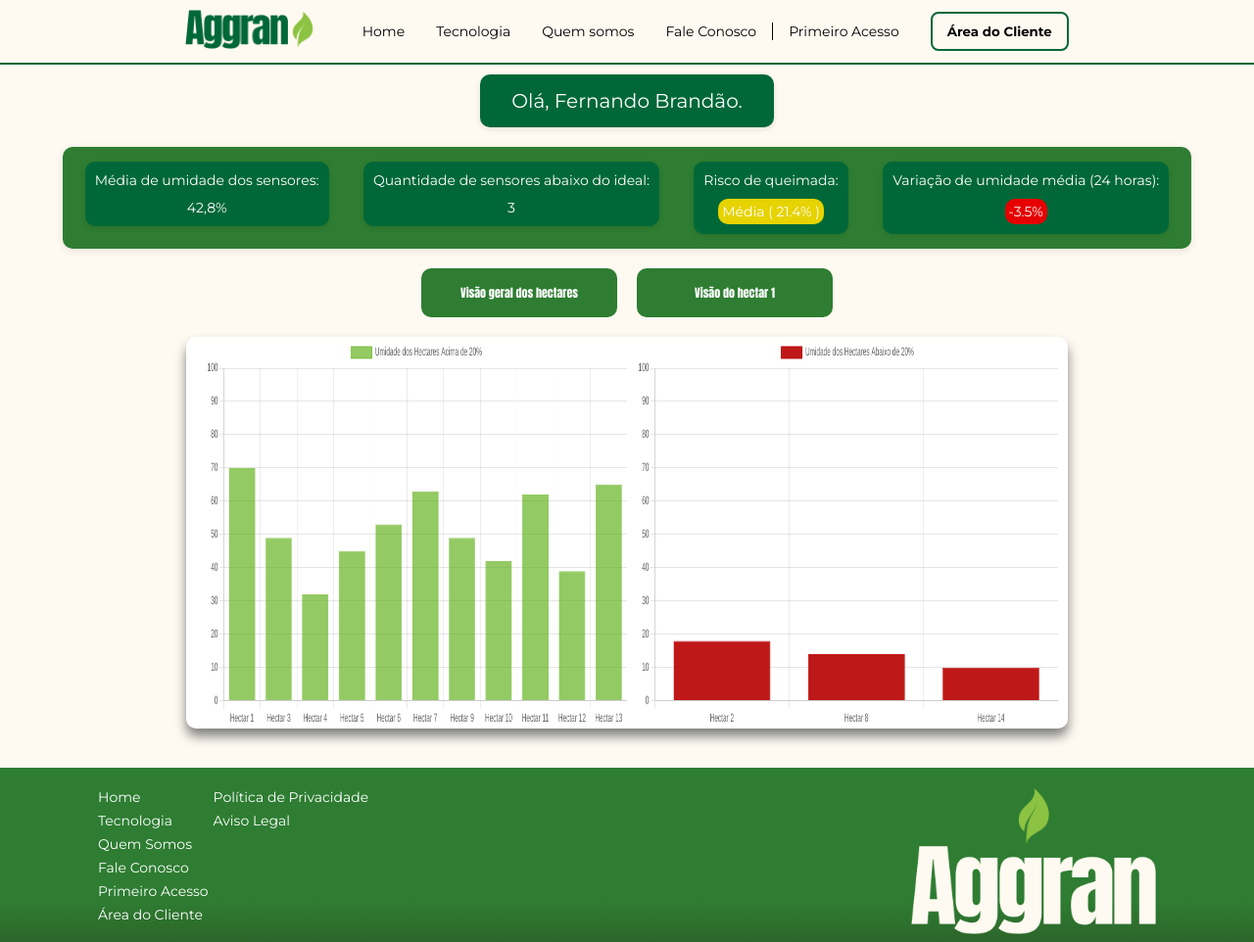
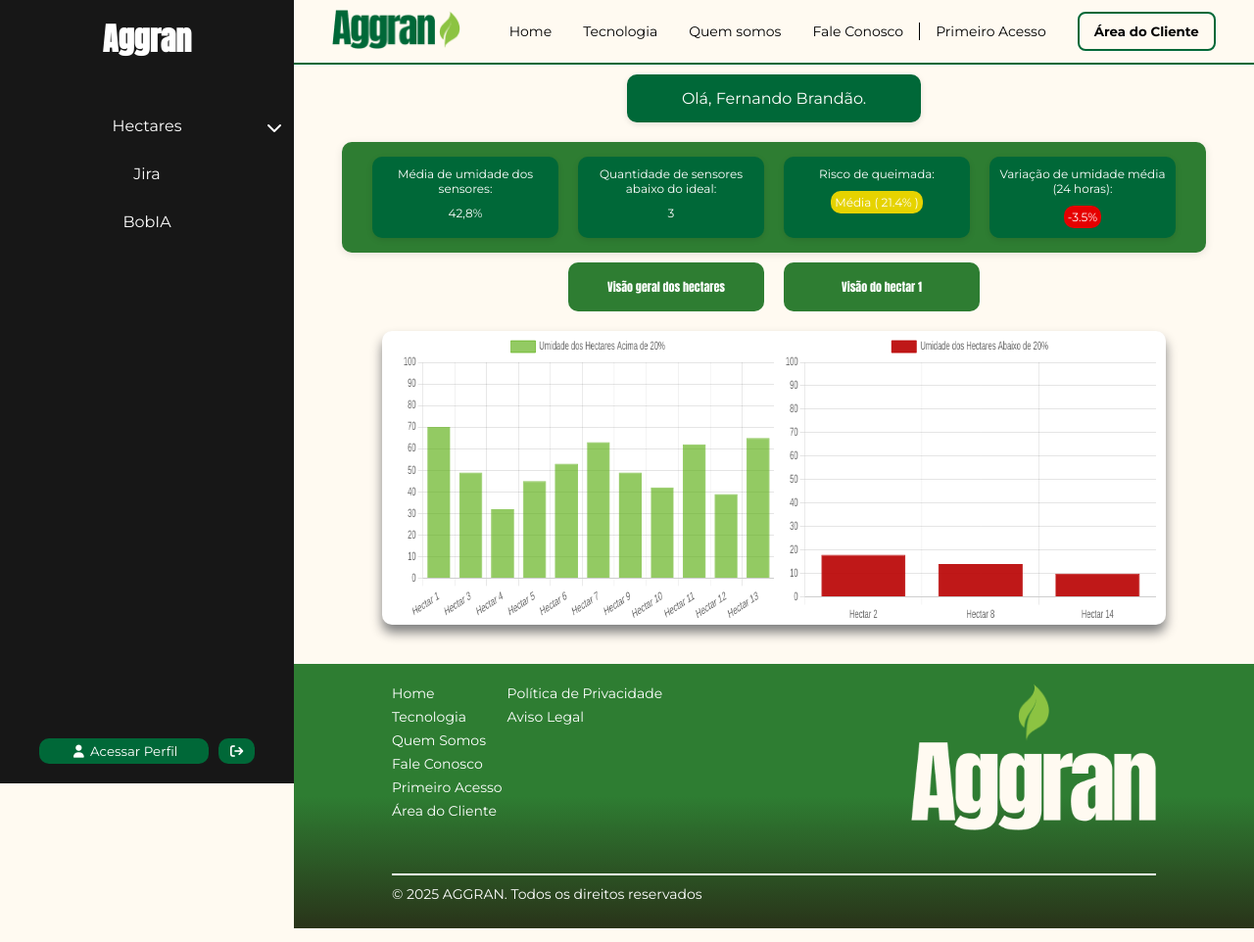
Before and after one commit to Piagro25/Aggran-Grupo-9, a plain HTML site: page Site Aggran/dashboard.html in a window 1280 px wide. Shown: the top 962 px of the page at 98% size. Drawn offline with nearby package versions, Linux system fonts and the light colour scheme.

Commit message:
Dashboard Sidebar

```diff
--- a/Site Aggran/dashboard.html
+++ b/Site Aggran/dashboard.html
@@ -5,26 +5,64 @@
       <meta name="viewport" content="width=device-width, initial-scale=1.0" />
       <title>DashBoard</title>
       <script src="https://cdn.jsdelivr.net/npm/chart.js"></script>
-    <link rel="stylesheet" href="https://fonts.googleapis.com/css2?family=Material+Symbols+Rounded:opsz,wght,FILL,GRAD@24,400,0,0" />
+      <link rel="stylesheet" href="https://cdnjs.cloudflare.com/ajax/libs/font-awesome/7.0.1/css/all.min.css" integrity="sha512-2SwdPD6INVrV/lHTZbO2nodKhrnDdJK9/kg2XD1r9uGqPo1cUbujc+IYdlYdEErWNu69gVcYgdxlmVmzTWnetw==" crossorigin="anonymous" referrerpolicy="no-referrer" />
       <link rel="stylesheet" href="style.css" />
    </head>
    <style>
       canvas {
          width: 50% !important;
-      height: 400px !important;
+         height: 300px !important;
          margin-bottom: 30px;
       }
    </style>
 
-  <body>
+   <body class="dashboard-body">
 
       <div class="sidebar">
-      <div></div>
+         <div class="navbar">
+            <h1>Aggran</h1>
+
+            <ul>
+               <li>
+                  <p>
+                     Hectares
+                     <i class="fa-solid fa-chevron-down"></i>
+                     <i class="fa-solid fa-chevron-up"></i>
+                     <i class="fa-solid fa-chevron-up"></i>
+                     <i class="fa-solid fa-chevron-up"></i>
+                  </p>
+
+                  <div class="dropdown">
+                     <ul>
+                        <li>Hectar 1</li>
+                        <li>Hectar 2</li>
+                        <li>Hectar 3</li>
+                        <li>Hectar 4</li>
+                        <li>Hectar 5</li>
+                        <li>Hectar 6</li>
+                        <li>Hectar 7</li>
+                        <li>Hectar 8</li>
+                        <li>Hectar 9</li>
+                        <li>Hectar 10</li>
+                     </ul>
+                  </div>
+              </li>
+               <li><a href=""><span></span>Jira</a></li>
+               <li><a href=""><span></span>BobIA</a></li>
+            </ul>
+         </div>
+
+         <div class="profile-options">
+            <button><i class="fa-solid fa-user"></i>  Acessar Perfil</button>
+            <button>
+               <i class="fa-solid fa-arrow-right-from-bracket"></i>
+            </button>
+         </div>
       </div>
 
       <div class="header">
          <div class="logo_wrapper">
-            <img class="logo" width="105px" height="40px" src="./Assets/logo_header.png" alt="">
+            <img class="logo" width="105px" height="40px" src="./Assets/logo_header.png" alt="" />
             <img class="logo" width="21.27px" height=39px" src="./Assets/folha_header.png" alt="">
          </div>
          <ul class="navbar">
@@ -55,16 +93,28 @@
          </div>
          <div class="kpis" id="div_kpis">
             <div class="kpi">
-            <div>Média de umidade dos sensores:<p>42,8%</p></div>
+               <div>
+                  Média de umidade dos sensores:
+                  <p>42,8%</p>
+               </div>
             </div>
             <div class="kpi">
-            <div>Quantidade de sensores abaixo do ideal:<p>3</p></div>
+               <div>
+                  Quantidade de sensores abaixo do ideal:
+                  <p>3</p>
+               </div>
             </div>
             <div class="kpi">
-            <div>Risco de queimada:<p class="risco-queimada">Média ( 21.4% ) </p></div>
+               <div>
+                  Risco de queimada:
+                  <p class="risco-queimada">Média ( 21.4% )</p>
+               </div>
             </div>
             <div class="kpi">
-            <div>Variação de umidade média (24 horas):<p class="umidade-media">-3.5%</p></div>
+               <div>
+                  Variação de umidade média (24 horas):
+                  <p class="umidade-media">-3.5%</p>
+               </div>
             </div>
          </div>
 
@@ -81,13 +131,11 @@
             <canvas id="graficoAbaixoGeral"></canvas>
          </div>
 
-        <div class="container_dash" id="grafico_sensor" style="display: none;">
+         <div class="container_dash" id="grafico_sensor" style="display: none">
             <canvas id="graficoAcimaSensor"></canvas>
             <canvas id="graficoAbaixoSensor"></canvas>
          </div>
       </div>
-    </div>
-
 
       <div class="footer">
          <div class="footer_wrapper">
@@ -118,34 +166,21 @@
                </li>
             </ul>
             <div class="footer_logo_wrapper">
-                <img width="32px" height="60px" src="./Assets/folha_footer.png" alt="">
-                <img width="250px" height="90px" src="./Assets/logo_footer.png" alt="">
+               <img width="32px" height="60px" src="./Assets/folha_footer.png" alt="" />
+               <img width="250px" height="90px" src="./Assets/logo_footer.png" alt="" />
             </div>
          </div>
-        <p> &copy; 2025 AGGRAN. Todos os direitos reservados</p>
+         <p>&copy; 2025 AGGRAN. Todos os direitos reservados</p>
       </div>
    </body>
 
    <script>
-
       // Grafico 1: Sensores Acima de 20%
 
       new Chart(document.getElementById("graficoAcimaGeral"), {
          type: "bar",
          data: {
-        labels: [
-          "Hectar 1",
-          "Hectar 3",
-          "Hectar 4",
-          "Hectar 5",
-          "Hectar 6",
-          "Hectar 7",
-          "Hectar 9",
-          "Hectar 10",
-          "Hectar 11",
-          "Hectar 12",
-          "Hectar 13",
-        ],
+            labels: ["Hectar 1", "Hectar 3", "Hectar 4", "Hectar 5", "Hectar 6", "Hectar 7", "Hectar 9", "Hectar 10", "Hectar 11", "Hectar 12", "Hectar 13"],
             datasets: [
                {
                   label: "Umidade dos Hectares Acima de 20%",
@@ -153,7 +188,7 @@
                   backgroundColor: "rgba(90, 174, 17, 0.655)",
                   borderColor: "rgba(90, 174, 17, 0.655)",
                   borderWidth: 1,
-          }
+               },
                // }, {
                //   label: "Limite de Umidade Máxima",
                //   data: [null, null, 80, 80, 80, 80, 80],
@@ -168,7 +203,7 @@
          options: {
             scales: { y: { beginAtZero: true, max: 100 } },
          },
-    });
+      })
 
       // Gráfico 2: Sensores Abaixo de 20%
       new Chart(document.getElementById("graficoAbaixoGeral"), {
@@ -188,7 +223,7 @@
          options: {
             scales: { y: { beginAtZero: true, max: 100 } },
          },
-    });
+      })
 
       //
 
@@ -197,12 +232,7 @@
       new Chart(document.getElementById("graficoAcimaSensor"), {
          type: "bar",
          data: {
-        labels: [
-          "Sensor 1",
-          "Sensor 2",
-          "Sensor 4",
-
-        ],
+            labels: ["Sensor 1", "Sensor 2", "Sensor 4"],
             datasets: [
                {
                   label: "Umidade dos Sensores Acima de 20%",
@@ -216,7 +246,7 @@
          options: {
             scales: { y: { beginAtZero: true, max: 100 } },
          },
-    });
+      })
 
       // Gráfico 2: Sensores Abaixo de 20%
       new Chart(document.getElementById("graficoAbaixoSensor"), {
@@ -236,7 +266,7 @@
          options: {
             scales: { y: { beginAtZero: true, max: 100 } },
          },
-    });
+      })
 
       function geral() {
          grafico_geral.style.display = "flex"
@@ -275,6 +305,5 @@
         </div>
       `
       }
-
    </script>
 </html>
--- a/Site Aggran/style.css
+++ b/Site Aggran/style.css
@@ -1,5 +1,5 @@
-@import url('https://fonts.googleapis.com/css2?family=Montserrat:ital,wght@0,100..900;1,100..900&display=swap');
-@import url('https://fonts.googleapis.com/css2?family=Anton&family=Montserrat:ital,wght@0,100..900;1,100..900&display=swap');
+@import url("https://fonts.googleapis.com/css2?family=Montserrat:ital,wght@0,100..900;1,100..900&display=swap");
+@import url("https://fonts.googleapis.com/css2?family=Anton&family=Montserrat:ital,wght@0,100..900;1,100..900&display=swap");
 
 /* Aqui inicia-se o header */
 
@@ -9,32 +9,37 @@
    text-decoration: none;
    margin: 0;
    padding: 0;
-    font-family: 'Montserrat';
+   font-family: "Montserrat";
 }
 
 body {
    display: flex;
    flex-direction: column;
    justify-content: space-between;
-    height: 100%;
-    background-color: #FFFAF1;
+   min-height: 100dvh;
+   background-color: #fffaf1;
+}
+
+.dashboard-body {
+   margin-left: 300px;
 }
 
 .header {
    align-self: center;
    width: 100%;
-    background-color: #FFFAF1;
+   background-color: #fffaf1;
    position: sticky;
    top: 0px;
    padding: 10px 0px;
    border-bottom: 2px solid #006838;
+   z-index: 1;
 }
 
-.header, .header ul{
+.header,
+.header ul {
    display: flex;
    align-items: center;
    justify-content: center;
-
 }
 
 .header ul li {
@@ -42,12 +47,12 @@
    font-size: 14px;
 }
 
-.header ul li a{
+.header ul li a {
    position: relative;
 }
 
 .header ul li a::after {
-    content: '';
+   content: "";
    width: 0%;
    height: 2px;
    background-color: black;
@@ -79,7 +84,8 @@
    cursor: pointer;
 }
 
-.header ul li a,.header button a{
+.header ul li a,
+.header button a {
    color: black;
 }
 
@@ -89,18 +95,17 @@
    border-radius: 8px;
    background-color: transparent;
    transition: all 0.3s;
-
 }
 
 .header button:hover {
    padding: 10px 15px;
    border: 2px solid #006838;
    border-radius: 8px;
-    background-color:#006838
+   background-color: #006838;
 }
 
 .header button:hover a {
-    color:#E9F4DA
+   color: #e9f4da;
 }
 
 /*
@@ -139,7 +144,7 @@
 .main_text h2 {
    font-family: Anton;
    margin-bottom: 15px;
-    color: #2E7D32;
+   color: #2e7d32;
    font-size: 35px;
    text-align: left;
    width: 270px;
@@ -156,7 +161,7 @@
    display: flex;
    align-items: flex-start;
    gap: 10px;
-    background-color: #2E7D32;
+   background-color: #2e7d32;
    color: white;
    padding: 5% 5%;
 }
@@ -166,7 +171,6 @@
    flex-direction: column;
    align-self: center;
    width: 600px;
-
 }
 
 .inputs div:not(:nth-of-type(5)) {
@@ -196,9 +200,8 @@
    margin-bottom: 20px;
    align-self: center;
    justify-self: center;
-    color:#006838;
+   color: #006838;
 }
-
 
 .simulador_texto p {
    background-color: transparent;
@@ -218,9 +221,10 @@
    text-align: left;
 }
 
-
-.mensagens #div_mensagem1, .mensagens #div_mensagem2 , .mensagens #div_mensagem3  {
-    background-color:#e9f4da;;
+.mensagens #div_mensagem1,
+.mensagens #div_mensagem2,
+.mensagens #div_mensagem3 {
+   background-color: #e9f4da;
    padding: 10px;
    border-radius: 15px;
 }
@@ -248,11 +252,8 @@
    margin-bottom: 0px;
    align-self: center;
    justify-self: center;
-    color:#006838;
+   color: #006838;
 }
-
-
-
 
 .simulador_form {
    display: flex;
@@ -262,15 +263,14 @@
    width: 100%;
    max-width: 650px;
 
-    background-color: #FFFAF1;
+   background-color: #fffaf1;
    border-radius: 10px;
    padding: 30px;
    box-shadow: 0 4px 8px rgba(0, 0, 0, 0.2);
    color: black;
-
 }
 
-.checkbox{
+.checkbox {
    display: flex;
    align-items: center;
    justify-content: space-between;
@@ -288,13 +288,12 @@
    accent-color: #006838;
 }
 
-
 .simulador_form input {
    height: 50px;
    font-family: Montserrat;
    background-color: #e9f4da;
    border-radius: 10px;
-    border-color: #8CC342;
+   border-color: #8cc342;
    padding-left: 10px;
    font-size: 15px;
 }
@@ -302,10 +301,10 @@
 .simulador_form select {
    width: 200px;
    height: 50px;
-    background-color: #E9F4DA;
+   background-color: #e9f4da;
    border-radius: 10px;
    border-width: 4px;
-    border-color: #8CC342;
+   border-color: #8cc342;
    flex-direction: row wrap;
    padding-left: 10px;
    font-size: 15px;
@@ -317,7 +316,6 @@
    border: 6px solid green;
    border-radius: 10px;
    margin-bottom: 15px;
-
 }
 
 #simulador .simulador_texto label {
@@ -334,17 +332,15 @@
 
    width: 200px;
    height: 50px;
-    background-color: #E9F4DA;
+   background-color: #e9f4da;
    border-radius: 10px;
    border-width: 2px;
-    border-color: #8CC342;
+   border-color: #8cc342;
    display: flex;
    flex-direction: row wrap;
    padding-left: 10px;
    font-size: 15px;
-
 }
-
 
 #simulador .simulador_form button {
    font-family: Anton;
@@ -353,8 +349,8 @@
    justify-self: center;
    width: 50%;
    padding: 18px;
-    background-color: #2E7D32;
-    color: #FFFAF1;
+   background-color: #2e7d32;
+   color: #fffaf1;
    border: none;
    border-radius: 10px;
    margin-top: 10px;
@@ -372,11 +368,10 @@
    margin-bottom: 40px;
 }
 
-
 .container h2 {
    font-family: Anton;
    font-size: 50px;
-    color: #2E7D32;
+   color: #2e7d32;
 }
 
 .container p {
@@ -396,14 +391,15 @@
 
 .cliente_a {
    border: 1px solid green;
-    background-color: #E9F4DA;
+   background-color: #e9f4da;
    border-radius: 10px;
    padding: 50px;
    box-shadow: 0 4px 8px rgba(0, 0, 0, 0.2);
    color: black;
 }
 
-.cliente_a h3, .cliente_a span {
+.cliente_a h3,
+.cliente_a span {
    /* Força o H3 a ficar lado a lado */
    display: inline-block;
 
@@ -417,14 +413,15 @@
 
 .cliente_b {
    border: 1px solid green;
-    background-color: #E9F4DA;
+   background-color: #e9f4da;
    border-radius: 10px;
    padding: 50px;
    box-shadow: 0 4px 8px rgba(0, 0, 0, 0.2);
    color: black;
 }
 
-.cliente_b h3, .cliente_b span  {
+.cliente_b h3,
+.cliente_b span {
    display: inline-block;
    vertical-align: middle;
    margin-bottom: 30px;
@@ -433,14 +430,15 @@
 
 .cliente_c {
    border: 1px solid green;
-    background-color: #E9F4DA;
+   background-color: #e9f4da;
    border-radius: 10px;
    padding: 50px;
    box-shadow: 0 4px 8px rgba(0, 0, 0, 0.2);
    color: black;
 }
 
-.cliente_c h3, .cliente_c span{
+.cliente_c h3,
+.cliente_c span {
    display: inline-block;
    vertical-align: middle;
    margin-bottom: 30px;
@@ -462,15 +460,14 @@
    justify-content: center;
    align-items: center;
    flex-direction: column;
-
 }
 
 .conteudo-tech h1 {
-    color: #2E7D32;
+   color: #2e7d32;
    font-family: Anton;
    font-size: 38px;
    font-weight: 400;
-    color:  #006838;
+   color: #006838;
 
    display: flex;
    justify-self: flex-start;
@@ -492,22 +489,17 @@
    width: 300px;
    text-align: center;
    font-size: 16px;
-
 }
 
 .informativos {
    display: flex;
    justify-content: space-between;
    flex-direction: row;
-
 }
-
-
 
 /*
 Aqui inicia-se o login
 e se finaliza a tecnologia */
-
 
 .container {
    padding-top: 40px;
@@ -526,11 +518,10 @@
 }
 
 .div_corpo_login h1 {
-    color: #2E7D32;
+   color: #2e7d32;
    font-family: Anton;
    font-size: 35px;
    font-weight: 400;
-
 }
 
 .div_corpo_login span {
@@ -552,29 +543,27 @@
    flex-direction: column;
 }
 
-.form_inputs div{
+.form_inputs div {
    display: flex;
    flex-direction: column;
    justify-content: center;
    justify-self: center;
    flex-direction: column;
    margin-bottom: 20px;
-
 }
 
-.form_inputs div p{
+.form_inputs div p {
    display: flex;
    justify-content: flex-start;
    align-items: flex-start;
    flex-direction: column;
-    color:  #006838;
+   color: #006838;
    font-weight: bold;
    margin-bottom: -15px;
    font-size: 20px;
-
 }
 
-.form_inputs div span{
+.form_inputs div span {
    display: flex;
    justify-content: flex-end;
    align-items: flex-end;
@@ -589,7 +578,7 @@
    font-family: Montserrat;
    background-color: #e9f4da;
    border-radius: 10px;
-    border-color: #8CC342;
+   border-color: #8cc342;
    padding-left: 10px;
    font-size: 15px;
 }
@@ -610,7 +599,7 @@
    font-size: 14px;
    font-family: Anton;
    color: white;
-    background-color: #2E7D32;
+   background-color: #2e7d32;
    border: #006838;
    border-radius: 10px;
    justify-self: center;
@@ -618,7 +607,6 @@
    text-align: center;
    margin-bottom: 20px;
    transition: all 0.5s;
-
 }
 
 .button_login:hover {
@@ -650,7 +638,6 @@
 
 .div_corpo_login span a:hover {
    color: #006838;
-
 }
 
 /*
@@ -664,7 +651,6 @@
    align-items: center;
    flex-direction: column;
 
-
    /* flex: 1;
     display: flex;
     flex-direction: column;
@@ -674,19 +660,18 @@
     padding: 20px; */
 }
 
-.Conteudo h1{
-    color: #2E7D32;
+.Conteudo h1 {
+   color: #2e7d32;
    font-family: Anton;
    font-size: 30px;
    font-weight: 400;
-    color:  #006838;
+   color: #006838;
 
    display: flex;
    justify-self: flex-start;
    align-self: center;
    flex-direction: column;
-    margin: 30px 320px 45px 0  ;
-
+   margin: 30px 320px 45px 0;
 }
 
 .botões_tipo_cadastro {
@@ -708,7 +693,6 @@
    flex-direction: column;
    justify-content: center;
    align-items: center;
-
 }
 .config form {
    display: flex;
@@ -719,38 +703,36 @@
    margin-bottom: 45px;
 }
 
-.config form div input{
+.config form div input {
    width: 250px;
    height: 50px;
    font-family: Montserrat;
-    background-color: #E9F4DA;
+   background-color: #e9f4da;
    border-radius: 10px;
-    border-color: #8CC342;
+   border-color: #8cc342;
    display: flex;
    flex-direction: row wrap;
    padding-left: 10px;
    font-size: 15px;
 }
 
-.select_produção{
+.select_produção {
    width: 250px;
    height: 50px;
-    background-color: #E9F4DA;
+   background-color: #e9f4da;
    border-radius: 10px;
    border-width: 2px;
-    border-color: #8CC342;
+   border-color: #8cc342;
    display: flex;
    flex-direction: row wrap;
    padding-left: 10px;
    font-size: 15px;
-
 }
 
-.config form div p{
+.config form div p {
    display: flex;
-    color:  #006838;
+   color: #006838;
    font-weight: bold;
-
 }
 
 .button_cadastro {
@@ -759,7 +741,7 @@
    font-size: 14px;
    font-family: Anton;
    color: white;
-    background-color: #2E7D32;
+   background-color: #2e7d32;
    border: #006838;
    border-radius: 10px;
    justify-self: center;
@@ -767,14 +749,12 @@
    text-align: center;
    margin-bottom: 40px;
    transition: all 0.5s;
-
 }
 
 .button_cadastro:hover {
    cursor: pointer;
    scale: 1.1;
 }
-
 
 /*
 Aqui inicia-se o footer
@@ -788,8 +768,9 @@
    flex-direction: column;
    padding: 20px 100px;
    gap: 10px;
+   width: 100%;
    height: 270px;
-    background:linear-gradient(to bottom, #2E7D32 50%,#111D01E5)
+   background: linear-gradient(to bottom, #2e7d32 50%, #111d01e5);
 }
 
 .footer p {
@@ -797,8 +778,6 @@
    width: 100%;
    color: white;
    font-size: 14px;
-
-
 }
 
 .footer_wrapper {
@@ -809,7 +788,6 @@
    justify-content: space-between;
    align-self: flex;
    /* padding-bottom: 20px; */
-
 }
 
 .footer_wrapper ul {
@@ -823,15 +801,13 @@
 .footer_wrapper ul li a {
    color: white;
    font-size: 14px;
-
 }
 
 .footer_logo_wrapper {
    display: flex;
-    flex-direction:column;
+   flex-direction: column;
    align-items: center;
    align-self: flex-start;
-
 }
 
 .agora {
@@ -849,7 +825,7 @@
    height: 150px;
    font-family: Anton;
    color: white;
-    background-color: #2E7D32;
+   background-color: #2e7d32;
    border: #006838;
    border-radius: 10px;
    justify-content: space-between;
@@ -859,8 +835,6 @@
    margin-bottom: 5px;
    margin-top: 30px;
    gap: 10px;
-
-
 }
 
 /* Dashboard */
@@ -882,7 +856,7 @@
    color: #ffffff;
    background-color: #006838;
    box-shadow: 0 2px 6px rgba(0, 0, 0, 0.1);
-    font-size: 20px;
+   font-size: 16px;
 }
 
 /* kpi */
@@ -890,21 +864,20 @@
 .kpis {
    display: flex;
    width: 90%;
-    justify-content: space-around;
+   justify-content: center;
    justify-self: center;
-    flex-wrap: wrap;
-    background-color: #2E7D32;;
+   flex-wrap:wrap;
+   background-color: #2e7d32;
    padding: 5px;
    margin-top: 20px;
    border-radius: 10px;
    box-shadow: 0 2px 8px rgba(0, 0, 0, 0.1);
    text-align: center;
-    font-size: 14px;
+   font-size: 12px;
 }
 
 .kpi {
-    width: fit-content;
-    height: fit-content;
+   width: 190px;
    margin: 10px;
    padding: 10px;
    border-radius: 10px;
@@ -921,7 +894,7 @@
 
 .umidade-media {
    background-color: rgb(230, 0, 0);
-    background-size:auto;
+   background-size: auto;
    width: fit-content;
    padding: 4px;
    border-radius: 10px;
@@ -929,14 +902,12 @@
 }
 
 .risco-queimada {
-
    background-color: rgb(230, 211, 0);
-    background-size:auto;
+   background-size: auto;
    width: fit-content;
    padding: 4px;
    border-radius: 10px;
    align-self: center;
-
 }
 
 /* gráficos */
@@ -951,8 +922,8 @@
    padding-left: 10px;
    padding-right: 10px;
    display: flex;
-    width: 900px;
-    height: 400px;
+   width: 800px;
+   height: 300px;
    justify-self: center;
    align-self: center;
    text-align: center;
@@ -966,8 +937,7 @@
 
 .botoes_dash {
    display: flex;
-    width: fit-content;
-    padding-top: 20px;
+   padding-top: 10px;
    flex-direction: row;
    justify-self: center;
    align-items: center;
@@ -981,7 +951,7 @@
    font-size: 12px;
    font-family: Anton;
    color: white;
-    background-color: #2E7D32;
+   background-color: #2e7d32;
    border: #006838;
    border-radius: 10px;
    justify-self: center;
@@ -994,11 +964,181 @@
 .botoes_dash button:hover {
    scale: 1.1;
    cursor: pointer;
-
 }
 
 /* SIDE NAVBAR */
 
 .sidebar {
+   width: 300px;
+   height: 100%;
+   padding: 15px 0px;
    display: flex;
+   align-items: center;
+   justify-content: space-between;
+   flex-direction: column;
+   color: white;
+   position: fixed;
+   left: 0;
+   background-color: #171717;
+   z-index: 2;
 }
+
+.sidebar .navbar {
+   display: flex;
+   text-align: center;
+   flex-direction: column;
+   gap: 50px;
+   width: 100%;
+}
+
+.sidebar h1 {
+   font-family: Anton;
+}
+
+.sidebar .navbar a {
+    color: white;
+    text-decoration: none;
+
+}
+
+.sidebar .navbar ul {
+    display: flex;
+    flex-direction: column;
+    gap: 20px;
+    width: 100%;
+}
+
+.sidebar .navbar ul li {
+
+    width: 100%;
+    position: relative;
+    transition:  all 0.3s;
+    cursor: pointer;
+
+}
+
+.sidebar .navbar ul li p i{
+    position: absolute;
+    right: 10px;
+    top: 7.5px;
+    transition: all 0.1s;
+
+}
+
+.sidebar .navbar ul li p i.fa-solid.fa-chevron-up  {
+    opacity: 0;
+
+}
+
+
+.sidebar .navbar ul li:hover {
+    background-color: rgba(255, 255, 255, 0.1);
+}
+
+.sidebar .navbar ul li:hover p i.fa-solid.fa-chevron-down {
+    opacity: 0;
+}
+
+.sidebar .navbar ul li:hover p i.fa-solid.fa-chevron-up {
+    opacity: 1;
+}
+
+.sidebar .navbar ul li a {
+
+    transition: all 0.3s;
+
+}
+
+.sidebar .navbar ul li:hover a {
+
+    margin-left: 8px;
+
+}
+
+.sidebar .navbar ul li:hover p {
+    border-bottom: 2px solid rgba(255, 255, 255, 0.1);
+}
+
+.sidebar .navbar ul li:hover span{
+    width: 5px;
+}
+
+
+.sidebar .navbar ul li span {
+    width: 0px;
+    height: 100%;
+    background-color: #006838;
+    position: absolute;
+    top: 0;
+    left: 0;
+    transition: all 0.3s;
+}
+
+.sidebar .navbar ul {
+   display: flex;
+   flex-direction: column;
+   width: 100%;
+   text-align: center;
+}
+
+.sidebar .navbar ul li {
+   width: 100%;
+   overflow: hidden;
+}
+
+.sidebar .navbar ul li p, .sidebar .navbar ul li a {
+    display: block;
+   padding: 5px 0;
+   cursor: pointer;
+}
+
+.dropdown {
+   height: 0;
+   transition: all 0.5s;
+   overflow-y: auto;
+   scrollbar-width: thin;
+   scrollbar-color: #2e7d32 transparent;
+}
+
+.sidebar .navbar ul li:hover .dropdown {
+   height: 200px;
+
+}
+
+.dropdown ul {
+   display: flex;
+   flex-direction: column;
+   gap: 10px;
+   padding: 10px 0;
+}
+
+.profile-options {
+    display: flex;
+    width: 100%;
+    padding: 5px 40px;
+    gap: 10px;
+
+}
+
+.profile-options button{
+    padding: 5px 10px;
+    border-radius: 10px;
+    color: white;
+    background-color: #006838;
+    border: 0;
+    transition: all 0.5s;
+    cursor: pointer;
+
+}
+
+.profile-options button:hover{
+    scale: 1.06;
+}
+
+.profile-options button:nth-child(2):hover {
+    scale: 1.1;
+}
+
+.profile-options button:nth-child(1) {
+    flex-grow: 1 ;
+}
```
Lines whose indentation alone changed are shown as unchanged.
